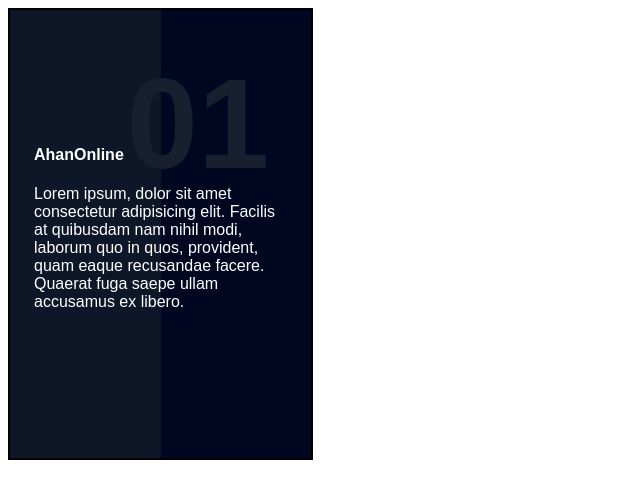
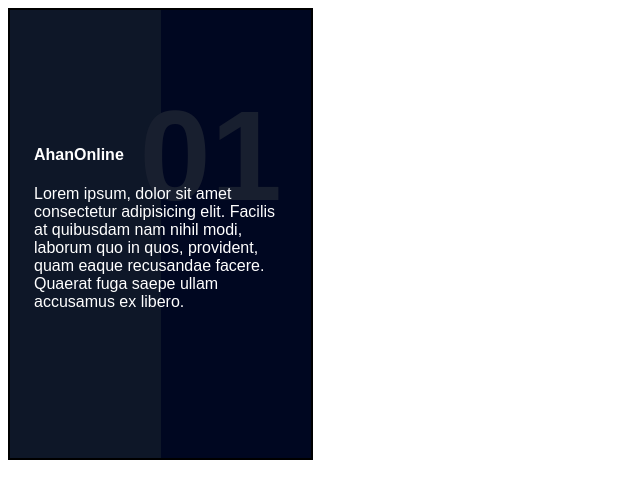
Before and after one commit to nahid-76/animcard, a plain HTML site: page index.html in a window 1280 px wide. Shown: the whole page, without its empty margins (0-640 px from the left). Drawn offline with Linux system fonts and the light colour scheme.

Commit message:
third commit

```diff
--- a/style.css
+++ b/style.css
@@ -26,13 +26,20 @@
 .card:hover .button {
     display: inline-block;
     cursor: pointer;
+
 }
+.card:hover .num {
+   transform: translateY(-50px);
+   transition: transform 200ms ease-in;
+}
+
 .num{
-    margin-left: 5.8rem;
-    margin-top: -6rem;
+    margin-left: 6.6rem;
+    margin-top: -4rem;
     font-weight: 800;
     font-size: 8rem;
     position: absolute;
     z-index: -100;
     color: #181f2f;
+    font-stretch: condensed;
 }
```
